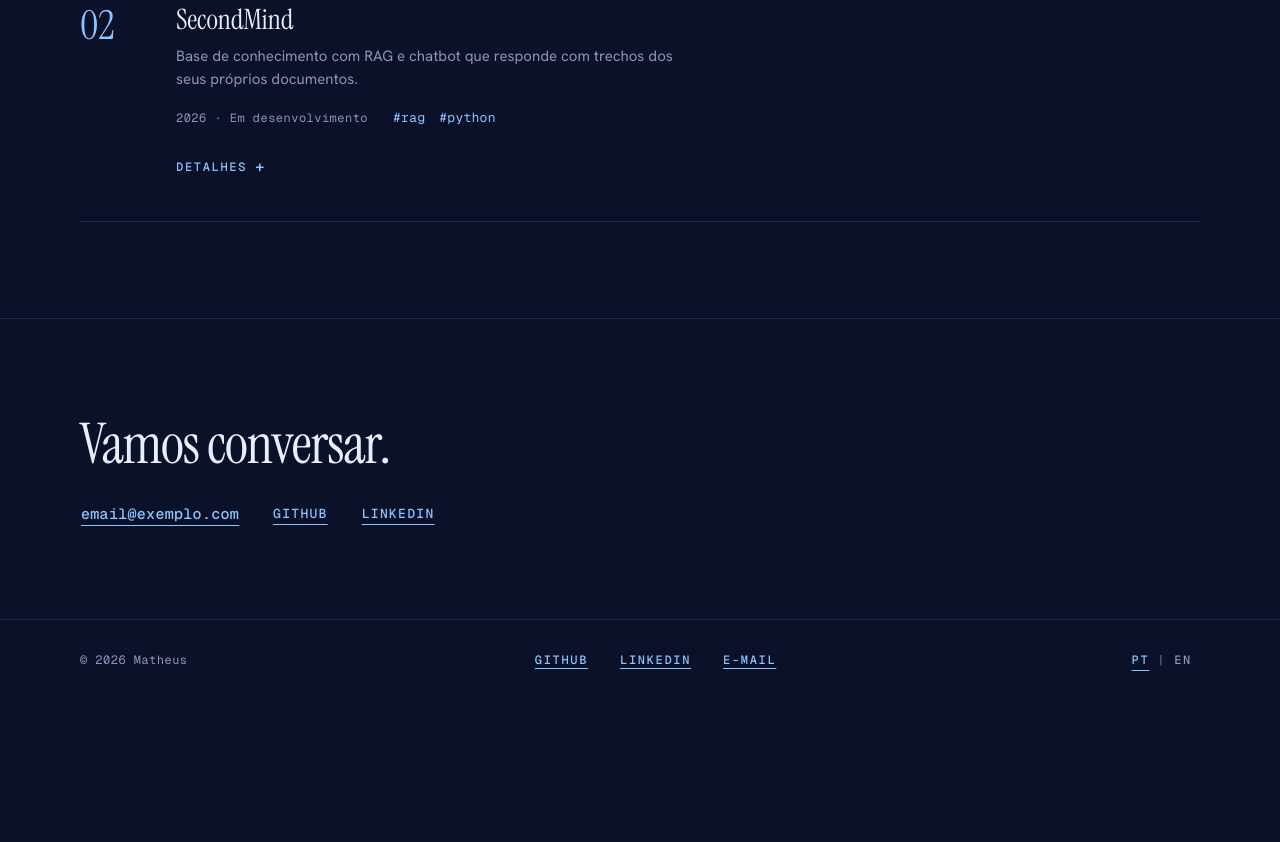
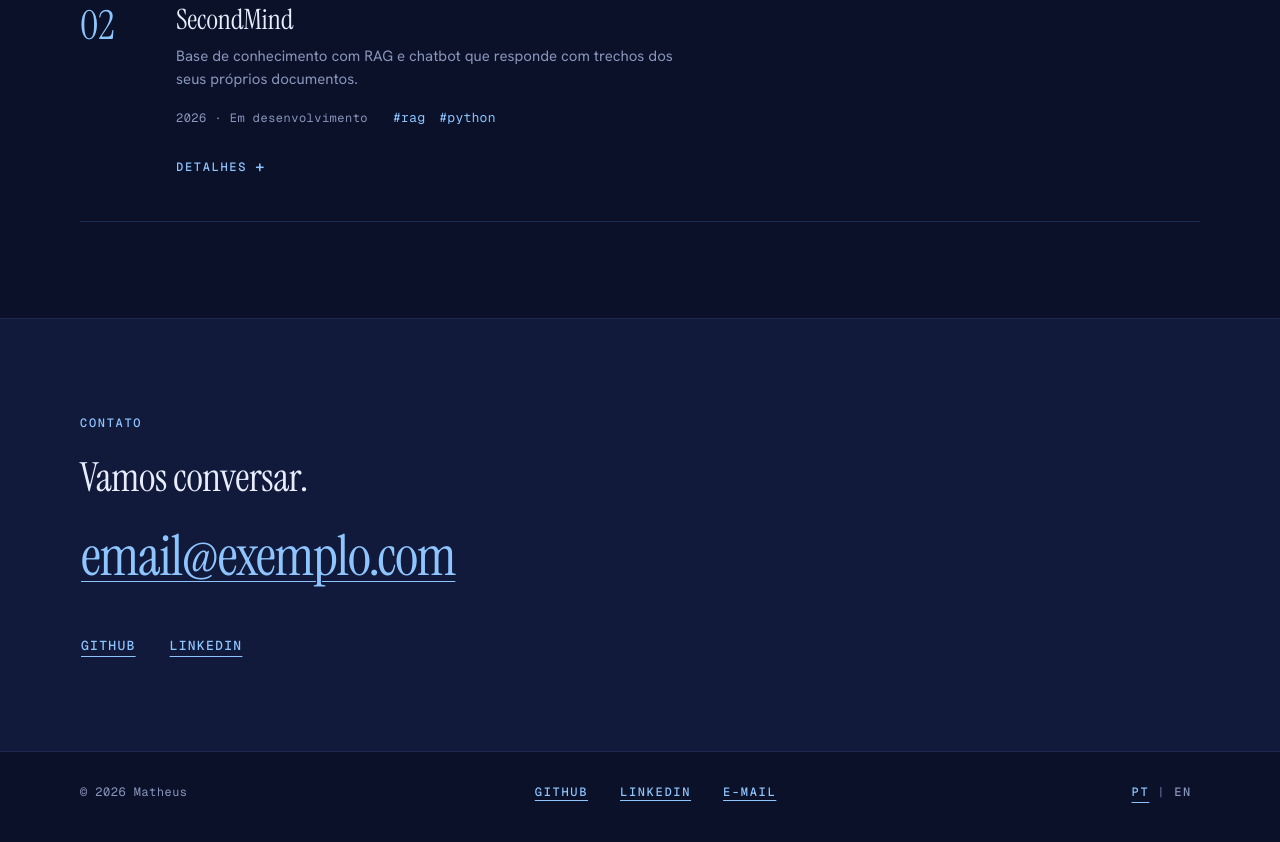
Before and after one commit to matheusmqm/portfolio, an Astro site: page / in a window 1280 px wide. Shown: the part 2607-3449 px from the top of the page. Before the commit the page ends 3331 px from the top, so only its background shows below. Built offline with nearby package versions, Linux system fonts and the light colour scheme; Astro itself is replaced by a stand-in of ours.

Commit message:
feat: contato em faixa e rodapé
Co-Authored-By: Claude Sonnet 5.5 <noreply@anthropic.com>

```diff
--- a/src/styles/components.css
+++ b/src/styles/components.css
@@ -172,9 +172,11 @@ a.tag:is(:active,.is-active), button.tag:is(:active,.is-active) { color: var(--a
 .photo { aspect-ratio: 4 / 5; width: 200px; border-radius: var(--radius-md); border: 1px solid var(--border); background: var(--surface); margin-bottom: var(--space-6); object-fit: cover; }
 
 /* ---------- contato e rodapé ---------- */
-.contact h2 { font: 400 56px/58px var(--font-serif); letter-spacing: -0.02em; max-width: 14ch; margin-bottom: var(--space-6); }
+.contact { background: var(--surface); border-top: 1px solid var(--border); }
+.contact__kicker { display: block; margin-bottom: var(--space-5); }
+.contact h2 { font: 400 40px/44px var(--font-serif); letter-spacing: -0.01em; margin-bottom: var(--space-5); }
+.contact .contact__email { display: inline-block; max-width: 100%; text-transform: none; letter-spacing: -0.02em; font: 400 clamp(28px, 6vw, 56px)/1.15 var(--font-serif); overflow-wrap: anywhere; margin-bottom: var(--space-7); }
 .contact__links { display: flex; flex-wrap: wrap; gap: var(--space-3) var(--space-6); }
-.contact__links .contact__email { text-transform: none; letter-spacing: 0.02em; font-size: 15px; }
 .footer { border-top: 1px solid var(--border); padding-block: var(--space-5) var(--space-7); }
 .footer__row { display: flex; flex-wrap: wrap; align-items: center; justify-content: space-between; gap: var(--space-4); }
 .footer__links { display: flex; flex-wrap: wrap; gap: var(--space-2) var(--space-6); font: 500 12px/16px var(--font-mono); letter-spacing: 0.14em; text-transform: uppercase; }
@@ -223,7 +225,7 @@ a.tag:is(:active,.is-active), button.tag:is(:active,.is-active) { color: var(--a
   .row__num { font-size: 28px; line-height: 34px; }
   .row__thumb { grid-column: 2; grid-row: auto; width: 100%; height: auto; aspect-ratio: 16 / 10; margin-top: var(--space-4); }
   .profile div { grid-template-columns: 1fr; gap: var(--space-1); }
-  .contact h2 { font-size: 40px; line-height: 44px; }
+  .contact h2 { font-size: 32px; line-height: 36px; }
   .pj-head h1 { font-size: 44px; line-height: 46px; }
   .pj-grid { grid-template-columns: 1fr; }
   .shots { grid-template-columns: 1fr; }
--- a/src/views/HomeView.astro
+++ b/src/views/HomeView.astro
@@ -111,9 +111,10 @@ const altHref = paths.home(lang === 'pt' ? 'en' : 'pt');
 
   <section class="section contact" id={id.contact} aria-labelledby={`${id.contact}-title`}>
     <div class="wrap">
+      <span class="label contact__kicker">{u.contactKicker}</span>
       <h2 id={`${id.contact}-title`}>{u.contactTitle}</h2>
+      <Button variant="link" class="contact__email" href={`mailto:${social.email}`}>{social.email}</Button>
       <div class="contact__links">
-        <Button variant="link" class="contact__email" href={`mailto:${social.email}`}>{social.email}</Button>
         <Button variant="link" href={social.github}>{u.github}</Button>
         <Button variant="link" href={social.linkedin}>{u.linkedin}</Button>
       </div>
```
Also changed, not shown: scripts/verify-home.test.mjs (+7 -0 lines).
